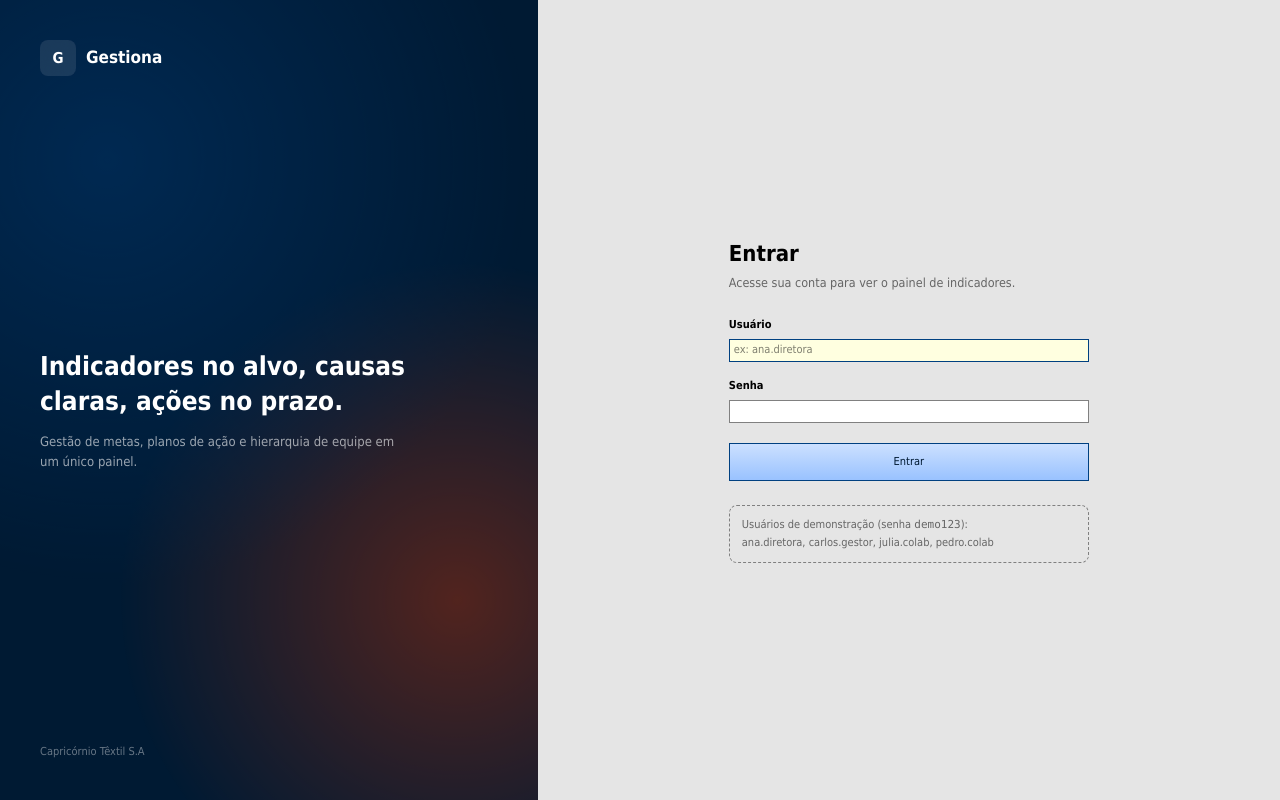
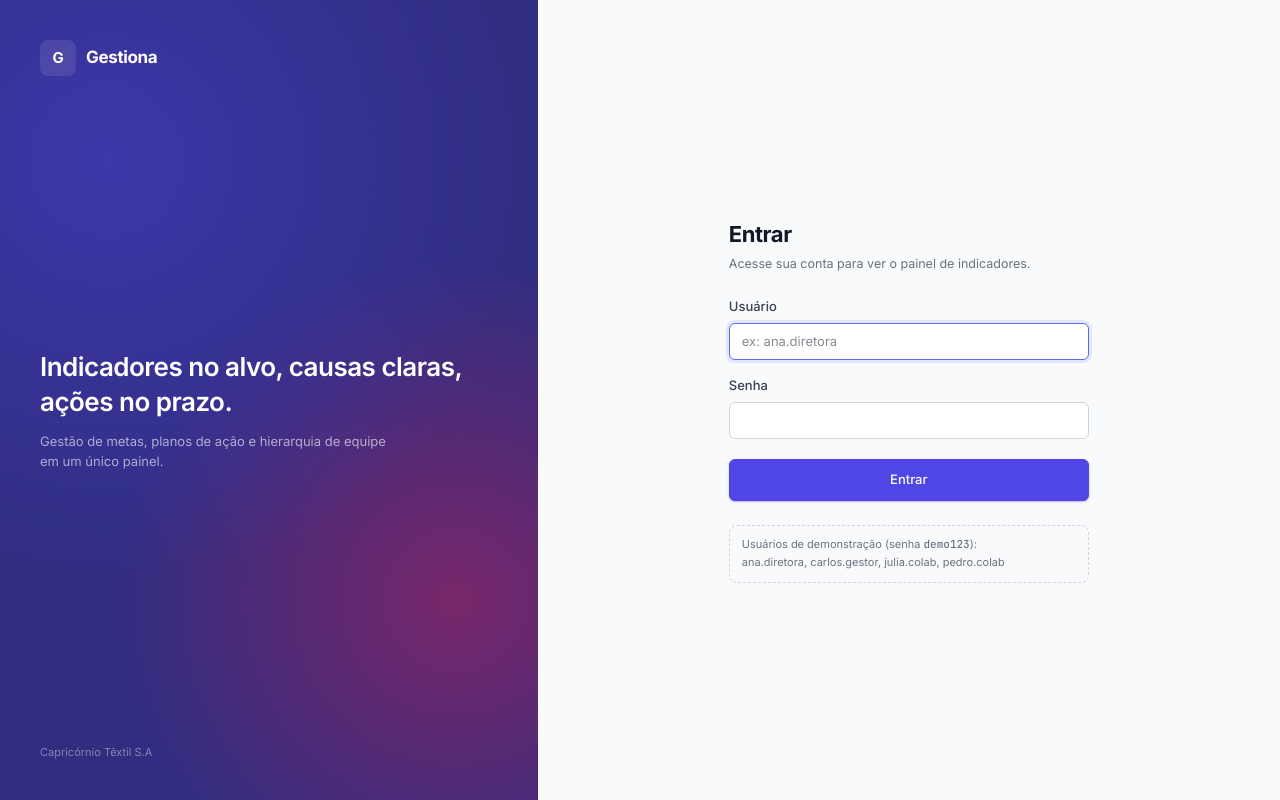
Before and after one commit to viniciusgalcez/quattrus-clone, a Next.js app: page /login in a window 1280 px wide. Built offline with nearby package versions, Linux system fonts and the light colour scheme.

Commit message:
Modernize UI and fix user view authorization

```diff
--- a/src/app/globals.css
+++ b/src/app/globals.css
@@ -1,42 +1,50 @@
 @import "tailwindcss";
 
+@theme {
+  --font-sans: "Inter", ui-sans-serif, system-ui, -apple-system, BlinkMacSystemFont, "Segoe UI", Roboto, "Helvetica Neue", Arial, sans-serif;
+  --font-mono: "JetBrains Mono", ui-monospace, SFMono-Regular, Menlo, Monaco, Consolas, "Liberation Mono", "Courier New", monospace;
+
+  --color-border: var(--color-border);
+  --color-border-strong: var(--color-border-strong);
+}
+
 :root {
-  --color-bg: #e5e5e5;
+  --color-bg: #f9fafb;
   --color-surface: #ffffff;
-  --color-border: #a0a0a0;
-  --color-border-strong: #808080;
+  --color-border: #e5e7eb;
+  --color-border-strong: #d1d5db;
 
-  --color-ink-900: #000000;
-  --color-ink-700: #333333;
-  --color-ink-500: #666666;
-  --color-ink-400: #999999;
+  --color-ink-900: #111827;
+  --color-ink-700: #374151;
+  --color-ink-500: #6b7280;
+  --color-ink-400: #9ca3af;
 
-  /* Classic Corporate Blue */
-  --color-brand-900: #001a33;
-  --color-brand-700: #003366;
-  --color-brand-600: #004080;
-  --color-brand-500: #0059b3;
-  --color-brand-100: #cce0ff;
-  --color-brand-50: #e6f0ff;
+  /* Modern Indigo/Blue Brand */
+  --color-brand-900: #312e81;
+  --color-brand-700: #4338ca;
+  --color-brand-600: #4f46e5;
+  --color-brand-500: #6366f1;
+  --color-brand-100: #e0e7ff;
+  --color-brand-50: #eef2ff;
 
-  --color-accent-600: #cc3300;
-  --color-accent-100: #ffcccc;
+  --color-accent-600: #e11d48;
+  --color-accent-100: #ffe4e6;
 
-  --color-green-600: #008000;
-  --color-green-100: #ccffcc;
-  --color-amber-600: #ff9900;
-  --color-amber-100: #ffffcc;
-  --color-red-600: #cc0000;
-  --color-red-100: #ffcccc;
-  --color-critico-600: #800000;
-  --color-critico-100: #e6b3b3;
-  --color-neutral-600: #666666;
-  --color-neutral-200: #cccccc;
-  --color-neutral-100: #e5e5e5;
+  --color-green-600: #16a34a;
+  --color-green-100: #dcfce7;
+  --color-amber-600: #d97706;
+  --color-amber-100: #fef3c7;
+  --color-red-600: #dc2626;
+  --color-red-100: #fee2e2;
+  --color-critico-600: #991b1b;
+  --color-critico-100: #fecaca;
+  --color-neutral-600: #4b5563;
+  --color-neutral-200: #e5e7eb;
+  --color-neutral-100: #f3f4f6;
 
-  --chart-previsto: #808080;
-  --chart-realizado: #004080;
-  --chart-grid: #cccccc;
+  --chart-previsto: #9ca3af;
+  --chart-realizado: #4f46e5;
+  --chart-grid: #e5e7eb;
 }
 
 @layer base {
@@ -49,40 +57,43 @@
   body {
     background-color: var(--color-bg);
     color: var(--color-ink-900);
-    font-family: Tahoma, Arial, sans-serif;
-    font-size: 11px;
-    -webkit-font-smoothing: auto;
+    font-family: var(--font-sans);
+    font-size: 14px;
+    -webkit-font-smoothing: antialiased;
+    -moz-osx-font-smoothing: grayscale;
   }
   h1, h2, h3, .font-display {
-    font-family: Tahoma, Arial, sans-serif;
+    font-family: var(--font-sans);
+    letter-spacing: -0.02em;
   }
   .font-mono-num {
-    font-family: Consolas, "Courier New", monospace;
+    font-family: var(--font-mono);
     font-variant-numeric: tabular-nums;
   }
   :focus-visible {
-    outline: 1px dotted var(--color-ink-900);
-    outline-offset: -1px;
+    outline: 2px solid var(--color-brand-500);
+    outline-offset: 2px;
   }
 }
 
 @layer components {
   .card {
     background-color: var(--color-surface);
-    border: 1px solid var(--color-border-strong);
-    border-radius: 0;
-    box-shadow: none;
+    border: 1px solid var(--color-border);
+    border-radius: 12px;
+    box-shadow: 0 1px 3px 0 rgb(0 0 0 / 0.1), 0 1px 2px -1px rgb(0 0 0 / 0.1);
+    overflow: hidden;
   }
 
   .card-header {
     display: flex;
     align-items: center;
     justify-content: space-between;
-    padding: 2px 4px;
-    border-bottom: 1px solid var(--color-border-strong);
-    background-color: #d4d0c8;
-    font-weight: bold;
-    font-size: 11px;
+    padding: 12px 16px;
+    border-bottom: 1px solid var(--color-border);
+    background-color: #fcfcfc;
+    font-weight: 600;
+    font-size: 14px;
     color: var(--color-ink-900);
   }
 
@@ -90,59 +101,67 @@
     display: inline-flex;
     align-items: center;
     justify-content: center;
-    gap: 2px;
-    border-radius: 0;
-    padding: 2px 6px;
-    font-size: 11px;
-    font-weight: normal;
+    gap: 6px;
+    border-radius: 6px;
+    padding: 8px 14px;
+    font-size: 13px;
+    font-weight: 500;
     border: 1px solid var(--color-border-strong);
-    background: linear-gradient(to bottom, #ffffff 0%, #e5e5e5 100%);
-    color: var(--color-ink-900);
+    background-color: var(--color-surface);
+    color: var(--color-ink-700);
     cursor: pointer;
+    transition: all 0.15s ease;
+    box-shadow: 0 1px 2px 0 rgb(0 0 0 / 0.05);
   }
   .btn:hover {
-    background: linear-gradient(to bottom, #e5e5e5 0%, #d4d0c8 100%);
+    background-color: var(--color-neutral-100);
+    border-color: var(--color-border-strong);
   }
   .btn-primary {
-    background: linear-gradient(to bottom, #cce0ff 0%, #99c2ff 100%);
+    background-color: var(--color-brand-600);
     border-color: var(--color-brand-600);
-    color: var(--color-brand-900);
+    color: #ffffff;
+    box-shadow: 0 1px 2px 0 rgb(79 70 229 / 0.4);
   }
   .btn-primary:hover {
-    background: linear-gradient(to bottom, #99c2ff 0%, #66a3ff 100%);
+    background-color: var(--color-brand-700);
+    border-color: var(--color-brand-700);
   }
   .btn-ghost {
     background: transparent;
     border-color: transparent;
+    box-shadow: none;
   }
   .btn-ghost:hover {
-    background: #e6f0ff;
-    border-color: var(--color-brand-100);
+    background: var(--color-neutral-100);
+    border-color: transparent;
   }
 
   .input-field {
     width: 100%;
     border: 1px solid var(--color-border-strong);
-    border-radius: 0;
-    padding: 2px 4px;
-    font-size: 11px;
+    border-radius: 6px;
+    padding: 8px 12px;
+    font-size: 13px;
     background-color: var(--color-surface);
     color: var(--color-ink-900);
     outline: none;
+    transition: border-color 0.15s, box-shadow 0.15s;
   }
   .input-field:focus {
-    border-color: var(--color-brand-600);
-    background-color: #ffffe0;
+    border-color: var(--color-brand-500);
+    box-shadow: 0 0 0 3px var(--color-brand-100);
   }
   .input-field:disabled {
     background-color: var(--color-neutral-100);
     color: var(--color-ink-500);
+    cursor: not-allowed;
   }
 
   .field-label {
-    font-size: 11px;
-    font-weight: bold;
-    color: var(--color-ink-900);
+    font-size: 13px;
+    font-weight: 500;
+    color: var(--color-ink-700);
   }
 
   .table-modern {
@@ -151,35 +170,37 @@
   }
   .table-modern thead th {
     text-align: left;
-    font-size: 11px;
-    font-weight: bold;
-    color: var(--color-ink-900);
-    padding: 2px 4px;
-    border: 1px solid var(--color-border-strong);
-    background-color: #d4d0c8;
+    font-size: 12px;
+    font-weight: 600;
+    color: var(--color-ink-500);
+    padding: 10px 16px;
+    border-bottom: 1px solid var(--color-border);
+    background-color: #f9fafb;
+    text-transform: uppercase;
+    letter-spacing: 0.05em;
   }
   .table-modern tbody th,
   .table-modern tbody td {
-    padding: 2px 4px;
-    font-size: 11px;
-    border: 1px solid var(--color-border);
+    padding: 12px 16px;
+    font-size: 13px;
+    border-bottom: 1px solid var(--color-border);
     color: var(--color-ink-900);
   }
-  .table-modern tbody tr:nth-child(even) {
-    background-color: #f9f9f9;
+  .table-modern tbody tr:last-child th,
+  .table-modern tbody tr:last-child td {
+    border-bottom: none;
   }
   .table-modern tbody tr:hover {
-    background-color: #e6f0ff;
+    background-color: #f9fafb;
   }
 
   .badge {
     display: inline-flex;
     align-items: center;
-    border-radius: 0;
-    padding: 1px 3px;
-    font-size: 10px;
-    font-weight: bold;
-    border: 1px solid var(--color-border-strong);
+    border-radius: 9999px;
+    padding: 2px 8px;
+    font-size: 11px;
+    font-weight: 600;
   }
   .badge-verde { background-color: var(--color-green-100); color: var(--color-green-600); }
   .badge-amarelo { background-color: var(--color-amber-100); color: var(--color-amber-600); }
@@ -187,40 +208,42 @@
   .badge-neutro { background-color: var(--color-neutral-100); color: var(--color-neutral-600); }
   .badge-critico { background-color: var(--color-critico-100); color: var(--color-critico-600); }
 
-  .status-rail-verde { border-left: 2px solid var(--color-green-600); }
-  .status-rail-amarelo { border-left: 2px solid var(--color-amber-600); }
-  .status-rail-vermelho { border-left: 2px solid var(--color-red-600); }
-  .status-rail-critico { border-left: 2px solid var(--color-critico-600); }
-  .status-rail-neutro { border-left: 2px solid var(--color-neutral-600); }
+  .status-rail-verde { border-left: 4px solid var(--color-green-600); }
+  .status-rail-amarelo { border-left: 4px solid var(--color-amber-600); }
+  .status-rail-vermelho { border-left: 4px solid var(--color-red-600); }
+  .status-rail-critico { border-left: 4px solid var(--color-critico-600); }
+  .status-rail-neutro { border-left: 4px solid var(--color-neutral-600); }
 
   .page-title {
-    font-size: 14px;
-    font-weight: bold;
-    color: var(--color-brand-700);
+    font-size: 24px;
+    font-weight: 700;
+    color: var(--color-ink-900);
   }
   .page-subtitle {
-    font-size: 11px;
+    font-size: 14px;
     color: var(--color-ink-500);
   }
 
   .stat-value {
-    font-family: Consolas, monospace;
-    font-weight: bold;
+    font-family: var(--font-mono);
+    font-weight: 700;
   }
   .stat-hero {
-    font-size: 12px;
+    font-size: 32px;
+    line-height: 1;
   }
 
-  .tile-urgent { background-color: #ffcccc; border-color: #cc0000; }
-  a.tile-urgent:hover { border-color: #990000; }
-  .tile-calm { background-color: #ccffcc; border-color: #008000; }
+  .tile-urgent { background-color: var(--color-red-100); border-color: var(--color-red-600); }
+  a.tile-urgent:hover { border-color: var(--color-critico-600); box-shadow: 0 4px 6px -1px rgb(220 38 38 / 0.1); }
+  .tile-calm { background-color: var(--color-green-100); border-color: var(--color-green-600); }
 
   .meter {
     display: flex;
     width: 100%;
     height: 8px;
-    border: 1px solid var(--color-border-strong);
-    background-color: #fff;
+    border-radius: 4px;
+    overflow: hidden;
+    background-color: var(--color-neutral-100);
   }
   .meter-seg { height: 100%; }
   .meter-seg-verde { background-color: var(--color-green-600); }
@@ -232,72 +255,84 @@
   .table-scroll { overflow-x: auto; }
   .table-modern td.num, .table-modern th.num {
     text-align: right;
-    font-family: Consolas, monospace;
+    font-family: var(--font-mono);
     white-space: nowrap;
   }
 
   .input-inline {
-    width: 80px;
+    width: 100px;
     border: 1px solid transparent;
-    padding: 1px 2px;
-    font-size: 11px;
+    padding: 6px 8px;
+    font-size: 13px;
     text-align: right;
-    font-family: Consolas, monospace;
+    font-family: var(--font-mono);
     background-color: transparent;
+    border-radius: 4px;
+    transition: all 0.15s;
   }
   .input-inline:hover {
     border-color: var(--color-border-strong);
     background-color: #fff;
   }
   .input-inline:focus {
-    border-color: var(--color-brand-600);
-    background-color: #ffffe0;
+    border-color: var(--color-brand-500);
+    box-shadow: 0 0 0 2px var(--color-brand-100);
+    background-color: #fff;
   }
 
   .empty-state {
     display: flex;
     flex-direction: column;
     align-items: center;
-    gap: 4px;
-    padding: 10px;
+    gap: 12px;
+    padding: 32px;
     text-align: center;
   }
-  .empty-state-icon { display: none; }
-  .empty-state-title { font-weight: bold; font-size: 11px; }
-  .empty-state-text { font-size: 11px; }
+  .empty-state-icon { display: block; height: 32px; width: 32px; color: var(--color-ink-400); }
+  .empty-state-title { font-weight: 600; font-size: 16px; color: var(--color-ink-900); }
+  .empty-state-text { font-size: 14px; color: var(--color-ink-500); max-width: 400px; }
 
-  .why-chain { display: flex; flex-direction: column; gap: 4px; }
+  .why-chain { display: flex; flex-direction: column; gap: 12px; }
   .why-step {
     display: grid;
-    grid-template-columns: 16px 1fr;
-    gap: 4px;
+    grid-template-columns: 24px 1fr;
+    gap: 12px;
   }
   .why-dot {
-    font-size: 9px;
-    font-weight: bold;
-    border: 1px solid var(--color-border-strong);
-    background-color: #d4d0c8;
+    font-size: 12px;
+    font-weight: 600;
+    border: 2px solid var(--color-border-strong);
+    border-radius: 50%;
+    color: var(--color-ink-500);
     text-align: center;
-    line-height: 14px;
-    width: 16px;
-    height: 16px;
+    line-height: 20px;
+    width: 24px;
+    height: 24px;
+    display: flex;
+    align-items: center;
+    justify-content: center;
+    background-color: var(--color-surface);
   }
-  .why-step-filled .why-dot { background-color: var(--color-brand-500); color: #fff; }
-  .why-step-next .why-dot { border-color: var(--color-brand-500); }
-  .why-step-pending { opacity: 0.6; }
+  .why-step-filled .why-dot { background-color: var(--color-brand-600); border-color: var(--color-brand-600); color: #fff; }
+  .why-step-next .why-dot { border-color: var(--color-brand-600); color: var(--color-brand-600); }
+  .why-step-pending { opacity: 0.5; }
 
   .step-chip {
     display: inline-flex;
     align-items: center;
-    gap: 4px;
-    border: 1px solid var(--color-border-strong);
-    background-color: #d4d0c8;
-    padding: 2px 4px;
-    font-size: 11px;
+    gap: 6px;
+    border: 1px solid var(--color-border);
+    border-radius: 9999px;
+    background-color: var(--color-surface);
+    color: var(--color-ink-500);
+    padding: 4px 12px;
+    font-size: 12px;
+    font-weight: 500;
+    transition: all 0.2s;
   }
-  .step-chip-done { border-color: var(--color-green-600); background-color: var(--color-green-100); }
-  .step-chip-active { border-color: var(--color-brand-600); background-color: var(--color-brand-100); }
-  .step-index { font-weight: bold; font-size: 9px; }
+  .step-chip-done { border-color: var(--color-green-600); background-color: var(--color-green-50); color: var(--color-green-700); }
+  .step-chip-active { border-color: var(--color-brand-600); background-color: var(--color-brand-600); color: #fff; }
+  .step-index { font-weight: 700; font-size: 11px; }
 
-  .section-hint { font-size: 10px; font-style: italic; color: var(--color-ink-500); }
+  .section-hint { font-size: 13px; color: var(--color-ink-500); }
 }
--- a/src/lib/schemas.ts
+++ b/src/lib/schemas.ts
@@ -54,6 +54,7 @@ export const upsertMeasurementSchema = z.object({
   kpiId: z.string().trim().min(1),
   goal: numberFromForm(),
   actual: nullableNumberFromForm(),
+  justification: optionalText(500),
 });
 
 export const saveActionPlanSchema = z.object({
```
Also changed, not shown: src/app/(app)/fca/[measurementId]/page.tsx (+8 -1 lines), src/app/(app)/importar/page.tsx (+26 -7 lines), src/app/(app)/metas/page.tsx (+14 -0 lines), src/app/(app)/page.tsx (+22 -1 lines), src/components/FCAForm.tsx (+79 -2 lines), src/components/layout/Header.tsx (+8 -7 lines), src/components/layout/Sidebar.tsx (+7 -7 lines), src/lib/actions.ts (+28 -4 lines).
